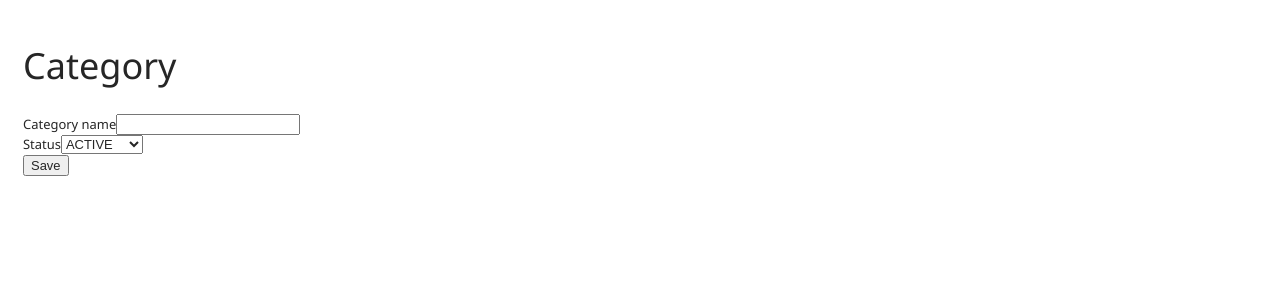
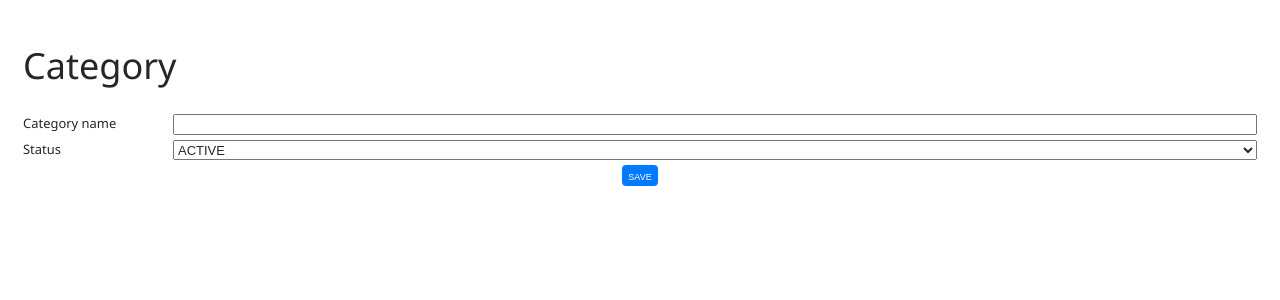
Before and after one commit to devpuccino/account-web, a Next.js app: page /category/create in a window 1280 px wide. Shown: the top 300 px of the page. Built offline with nearby package versions, Linux system fonts and the light colour scheme.

Commit message:
add css global

```diff
--- a/src/app/category/create/page.tsx
+++ b/src/app/category/create/page.tsx
@@ -27,19 +27,19 @@ const CreateCategoryPage = () => {
 
     }
     return <div>
-        <div>
-            <label>Category name</label>
-            <input type="text" id="category_name" ref={categoryNameRef} />
+        <div className="form_row">
+            <label className="form_label">Category name</label>
+            <input type="text" className="form_input" id="category_name" ref={categoryNameRef} />
         </div>
-        <div>
-            <label>Status</label>
-            <select id="status" ref={statusRef}>
+        <div className="form_row">
+            <label className="form_label">Status</label>
+            <select id="status" className="form_input" ref={statusRef}>
                 <option value={"1"}>ACTIVE</option>
                 <option value={"0"}>INACTIVE</option>
             </select>
         </div>
-        <div>
-            <button type="button" onClick={doOnClickSave}>Save</button>
+        <div id="form_footer">
+            <button type="button" className="button" onClick={doOnClickSave}>Save</button>
         </div>
     </div>
 }
--- a/src/app/globals.css
+++ b/src/app/globals.css
@@ -1,12 +1,15 @@
-:root {
+:root{
     --default-gray: #262626;
+    --default-blue: #007bff;
+    --default-font-size: 0.9rem;
 }
 
 * {
     color: var(--default-gray);
-    font-size: 0.9rem;
+    font-size: var(--default-font-size);
 }
-a{
+
+a {
     text-decoration: none;
 }
 
@@ -49,8 +52,36 @@ h1 {
     font-weight: 500;
     line-height: 1.2;
 }
+
 .icon {
     * {
-      color: #fff;
+        color: #fff;
     }
-  }
+}
+
+.form_label{
+    color: var(--default-gray);
+    width: 150px;
+}
+.form_row{
+    display: flex;
+    margin-bottom: 5px;
+    flex-grow: 2;
+}
+.form_input{
+    flex: 1;
+}
+#form_footer{
+    display: flex;
+    justify-content: center;
+}
+.button{
+    cursor: pointer;
+    text-align: center;
+    border: 1px solid var(--default-blue);
+    padding: 2px 5px;
+    font-variant: all-petite-caps;
+    border-radius: 0.25rem;
+    color: #fff;
+    background-color: var(--default-blue);
+}
--- a/src/component/DataTableButton.tsx
+++ b/src/component/DataTableButton.tsx
@@ -1,6 +1,6 @@
 import { IconDefinition } from "@fortawesome/free-solid-svg-icons";
 import { FontAwesomeIcon } from "@fortawesome/react-fontawesome";
-
+import styles from "./datatablebutton.module.css"
 interface DataTableButtonProps{
     dataId:string
     icon:IconDefinition
@@ -11,8 +11,8 @@ const DataTableButton = ({ dataId, icon, onClick }: DataTableButtonProps) => {
     function handleOnClick(){
         onClick(dataId);
     }
-    return <button className="data-table-button" onClick={handleOnClick}>
-        <FontAwesomeIcon icon={icon} />
+    return <button className={styles.tool_button} onClick={handleOnClick}>
+        <FontAwesomeIcon className="icon" icon={icon} />
     </button>
 }
 export default DataTableButton;
--- a/src/component/datatable.module.css
+++ b/src/component/datatable.module.css
@@ -22,9 +22,9 @@
 .toolbar_button{
     cursor: pointer;
     text-align: center;
-    border: 1px solid #007bff;
+    border: 1px solid var(--default-blue);
     padding: 10px;
     border-radius: 0.25rem;
     color: #fff;
-    background-color: #007bff;
+    background-color: var(--default-blue);
 }
```
Also changed, not shown: src/app/error/page.tsx (added, +18 -0 lines), src/component/DataTable.tsx (+5 -18 lines), src/component/datatablebutton.module.css (added, +10 -0 lines).
